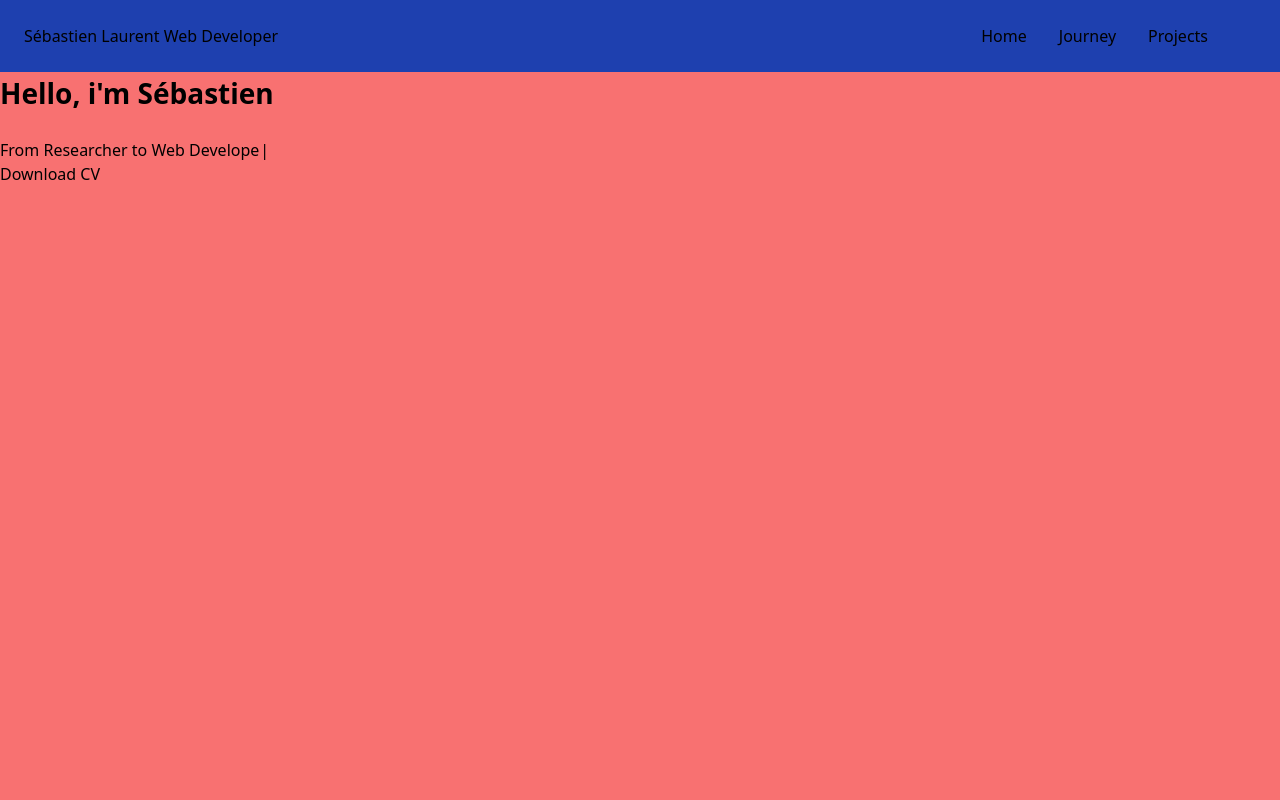
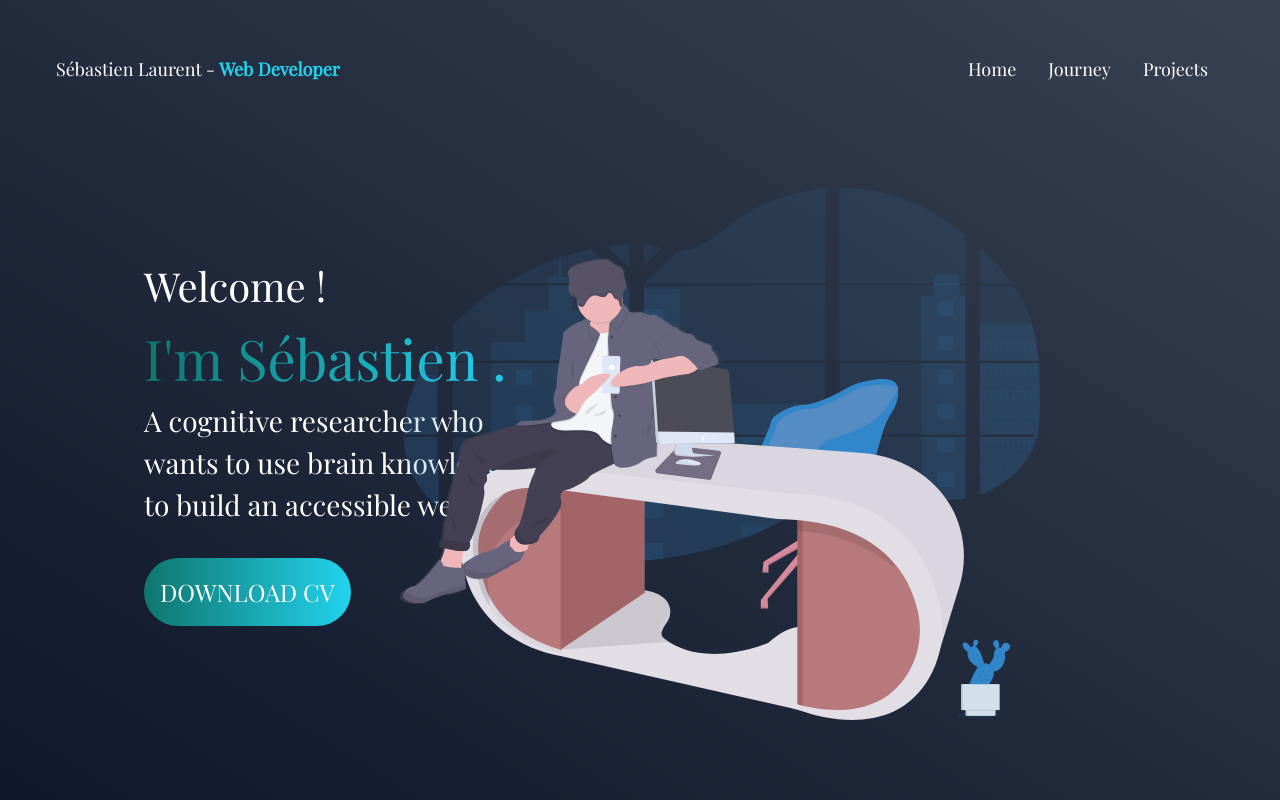
Before and after one commit to SebastienLaurentt/Portfolio-SL, a React (Vite) app: page / in a window 1280 px wide. Built offline with nearby package versions, Linux system fonts and the light colour scheme.

Commit message:
home css with logo import

```diff
--- a/index.html
+++ b/index.html
@@ -7,6 +7,9 @@
 		<link rel="icon" href="/favicon.ico" />
 		<link rel="apple-touch-icon" href="/logo192.png" />
 		<link rel="manifest" href="/manifest.json" />
+		<link rel="preconnect" href="https://fonts.googleapis.com">
+		<link rel="preconnect" href="https://fonts.gstatic.com" crossorigin>
+		<link href="https://fonts.googleapis.com/css2?family=Playfair+Display&display=swap" rel="stylesheet">
 		<title>React App with Vite</title>
 	</head>
 	<body>
--- a/src/components/Header.tsx
+++ b/src/components/Header.tsx
@@ -7,16 +7,16 @@ interface HeaderProps {
 
   function Header({headerCategory}: HeaderProps) {
     return (
-      <header className="flex flex-row justify-between p-6 bg-blue-800">
+      <header className="flex flex-row justify-between p-6 text-white text-lg">
         <div className="">
-            <span>Sébastien Laurent</span>
-            <span> Web Developer</span>
+            <span>Sébastien Laurent -</span>
+            <span className="font-bold text-cyan-400"> Web Developer</span>
         </div>
-        <nav className="mr-8">
+        <nav className="">
             <ul className="flex flex-row">
                 {headerCategory.map((headerCategory) => {
                         return (
-                            <li className="px-4">
+                            <li className="px-4 hover:text-cyan-400">
                                 <a className="" href={headerCategory.route} key = {headerCategory.label}>
                                 {headerCategory.label}
                                 </a>
--- a/src/components/Sections/Home.tsx
+++ b/src/components/Sections/Home.tsx
@@ -1,17 +1,20 @@
 import Header from "../Header";
 import headerCategory from "../../data/headerCategory";
-import TypeWriterText from "../TypeWriter";
+import deskLogo from "../../assets/deskLogo.svg"
+
 
 function Home () {
     return (
-    <section className="bg-red-400 min-h-screen">
+    <section className="bg-gradient-to-tr from-slate-900 to-gray-700 min-h-screen p-8">
         <Header headerCategory={headerCategory}/>
-        <div className="">
-          <h1>Hello, i'm <span>Sébastien </span></h1>
-          <TypeWriterText/>
-          <button>Download CV</button>
+        <div className="ml-12 p-4 absolute top-60 left-20 text-white w-2/5">
+          <span className="block text-4xl"> Welcome !  </span>
+          <span className=" bg-gradient-to-r from-teal-700 to-cyan-400 bg-clip-text text-transparent text-5xl "> I'm Sébastien .</span>
+          <p className="text-2xl mb-8 w-4/5"> A cognitive researcher who wants to use brain knowledge to build an accessible web </p>
+          <button className="bg-gradient-to-r from-teal-700 to-cyan-400 text-xl m-0 bg-slate-400 p-4 rounded-full">DOWNLOAD CV</button>
         </div>
+        <img src={deskLogo} alt="" className="absolute bottom-20 right-60 w-2/4" />
     </section>
     );
   }
-export default Home
+export default Home;
--- a/src/components/TypeWriter.tsx
+++ b/src/components/TypeWriter.tsx
@@ -8,10 +8,10 @@ function TypeWriterText () {
           loop: true,
         }}
           onInit={(typewriter) => {
-            typewriter.typeString('<span>From <span class="text-1">Researcher</span> to <span class="text-1">Web Developer</span></span>')
+            typewriter.typeString('<span class="text-2xl"">From Researcher to Web Developer</span>')
             .pauseFor(2000)
             .deleteAll()
-            .typeString('<span>Welcome to my <span class="text-1">journey</span></span>')
+            .typeString('<span <span class="text-2xl""> Welcome to my journey</span>')
             .pauseFor(2000)
             .deleteAll()
             .start()
--- a/src/styles/index.css
+++ b/src/styles/index.css
@@ -3,7 +3,11 @@
 @tailwind utilities;
 
 @layer base {
-  h1 {
+  html {
+    font-family: 'Playfair Display', serif;
+  }
+
+  /* h1 {
     @apply text-2xl font-semibold mb-6;
   }
 
@@ -25,5 +29,5 @@
 
   strong {
     @apply font-semibold;
-  }
+  } */
 }
--- a/tailwind.config.js
+++ b/tailwind.config.js
@@ -13,6 +13,7 @@ module.exports = {
       '4xl': '2.5rem',
       '5xl': '3.5rem',
     },
+
     extend: {},
   },
   plugins: [],
```
Also changed, not shown: src/assets/deskLogo.svg (added).
